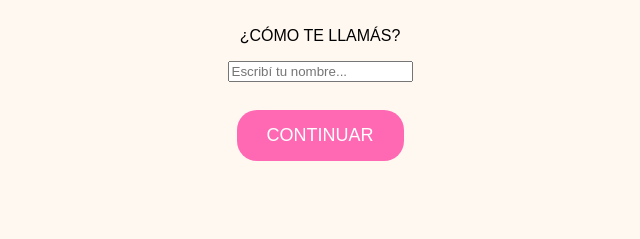
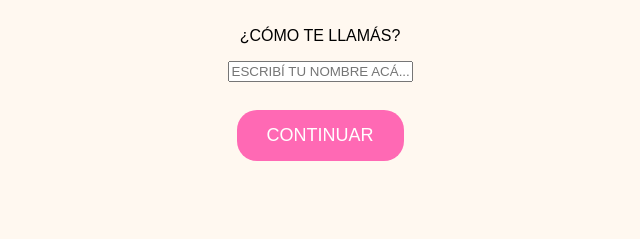
Before and after one commit to sergiolplp/App-Web-Infantil, a plain HTML site: page index.html in a window 1280 px wide. Both pictures are taken after a click on the button "¡EMPEZAR A JUGAR!". Shown: the part 204-443 px from the top of the page, 320-960 px from the left. Drawn offline with Linux system fonts and the light colour scheme.

Commit message:
Update index.html

```diff
--- a/index.html
+++ b/index.html
@@ -75,7 +75,7 @@
 
   <div id="nameSection" style="display:none; margin-top: 20px;">
     <p>¿CÓMO TE LLAMÁS?</p>
-    <input type="text" id="playerName" placeholder="Escribí tu nombre..." />
+    <input type="text" id="playerName" placeholder="ESCRIBÍ TU NOMBRE ACÁ..." />
     <br><br>
     <button onclick="saveName()" class="button">CONTINUAR</button>
   </div>
```
